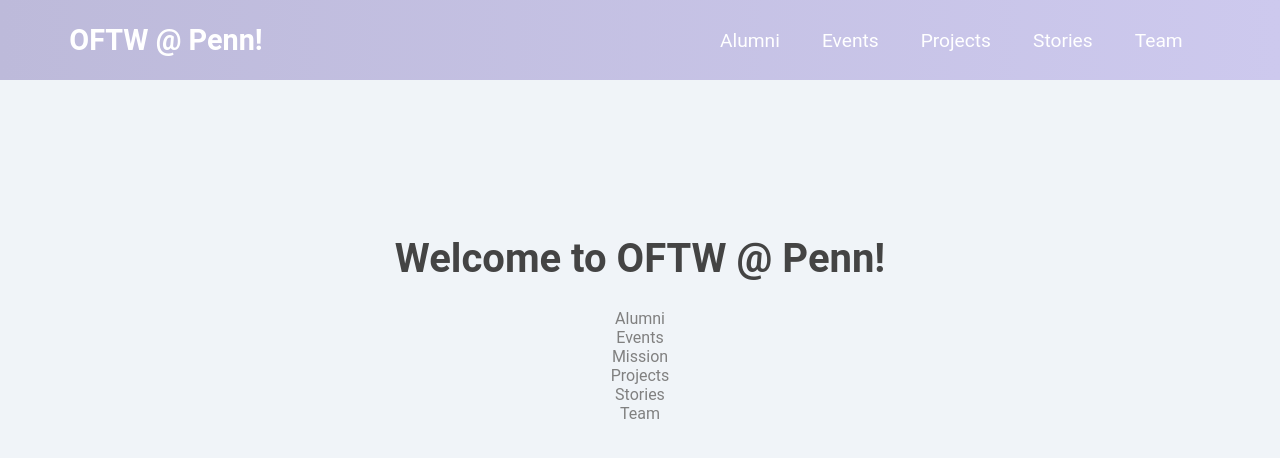
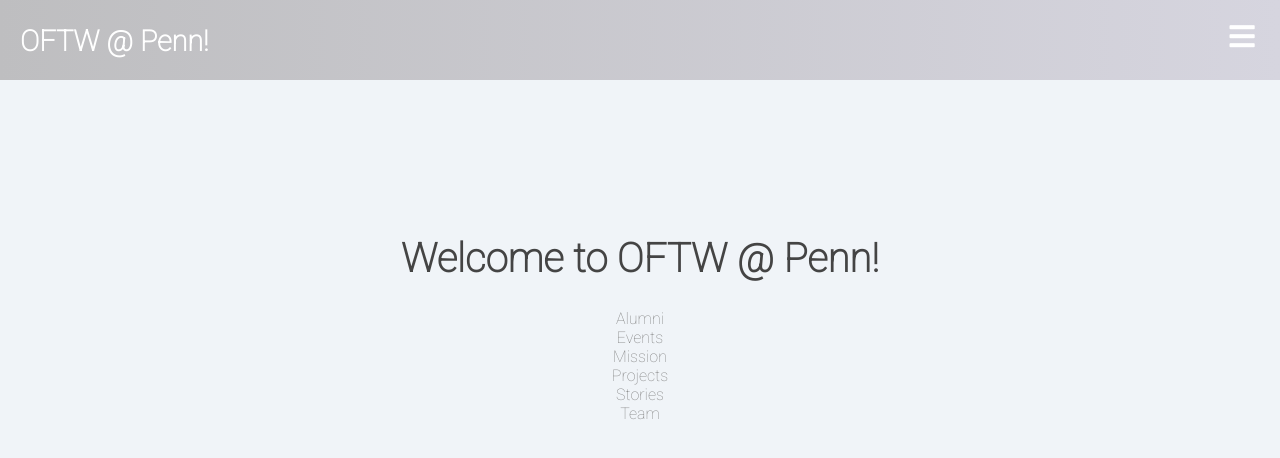
Before and after one commit to oftw-penn/chapter-website, a React (Create React App) app in the folder frontend/: page / in a window 1280 px wide. Shown: the top 458 px of the page. Built offline with nearby package versions, Linux system fonts and the light colour scheme.

Commit message:
fixed font, formatting, media sizing issue

```diff
--- a/frontend/public/index.html
+++ b/frontend/public/index.html
@@ -14,6 +14,8 @@
     <link rel="stylesheet" href="https://use.fontawesome.com/releases/v5.13.1/css/all.css" integrity="sha384-xxzQGERXS00kBmZW/6qxqJPyxW3UR0BPsL4c8ILaIWXva5kFi7TxkIIaMiKtqV1Q" crossorigin="anonymous">
     <link href="https://fonts.googleapis.com/css2?family=Montserrat&display=swap" rel="stylesheet">
 
+    <link rel="preconnect" href="https://fonts.gstatic.com">
+    <link href="https://fonts.googleapis.com/css2?family=Roboto:wght@100&display=swap" rel="stylesheet">
 
     <!--
       manifest.json provides metadata used when your web app is installed on a
--- a/frontend/src/components/navigation/Header.css
+++ b/frontend/src/components/navigation/Header.css
@@ -1,11 +1,12 @@
 .NavbarItems {
   /*background: linear-gradient(90deg, rgb(110, 94, 254) 0%, rgba(73,63,252,1) 100%);*/
-  background: linear-gradient(90deg, rgb(189, 186, 218) 0%, rgb(205, 201, 238) 100%);
+  background: linear-gradient(90deg, rgb(190, 190, 192) 0%, rgb(214, 213, 223) 100%);
   height: 80px;
   display: flex;
-  justify-content: center;
+  justify-content: start;
   align-items: center;
   font-size: 1.2rem;
+  font-family: Roboto, sans-serif;
 }
 
 .navbar-logo {
@@ -22,13 +23,15 @@
 
 .nav-menu {
   display: grid;
-  grid-template-columns: repeat(5, auto);
+  grid-template-columns: repeat(6, auto);
   grid-gap: 10px;
   list-style: none;
   text-align: center;
   width: 70vw;
   justify-content: end;
   margin-right: 2rem;
+
+
 }
 
 .nav-links {
@@ -38,7 +41,7 @@
 }
 
 .nav-links:hover {
-  background-color: #bec1e7;
+  background-color: #bebec0;
   border-radius: 4px;
   transition: all 0.2s ease-out;
 }
@@ -66,7 +69,7 @@
 }*/
 
 
-@media screen and (max-width: 960px) {
+@media screen and (max-width: 1500px) { /* max width could be 1500 px, for example. */
   .NavbarItems {
       position: relative;
   }
@@ -78,17 +81,22 @@
       height: 500px;
       position: absolute;
       top: 80px;
-      left: -100%;
+      right: 100%;
       opacity: 1;
       transition: all 0.5s ease;
   }
 
   .nav-menu.active {
-      background: #d9daf0;
-      left: 0;
+      background: #bebec0;
+      right: 0;
       opacity: 1;
       transition: all 0.5s ease;
       z-index: 1;
+      justify-content: right;
+      align-items: center;
+      width: 150px;
+      height: 600px;
+
   }
 
   .nav-links {
@@ -98,16 +106,24 @@
       display: table;
   }
 
-  .nav-links:hover {
-      background-color: #7577fa;
+  /*.nav-links:hover {
+      background-color: #5959a5;
       border-radius: 0;
-  }
+      width: 90px;
+      right: 0;
+
+  }*/
 
   .navbar-logo {
-      position: absolute;
+      position: fixed;
       top: 0;
       left: 0;
-      transform: translate(25%, 50%);
+      /*transform: translate(25%, 50%);*/
+
+      /*color: #fff;
+      justify-self: start;
+      margin-left: 20px;
+      cursor: pointer;*/
   }
 
   .menu-icon {
@@ -132,7 +148,7 @@
       margin: 2rem auto;
       border-radius: 4px;
       width: 80%;
-      background: #4ad9e4;
+      background: #bebec0;
       text-decoration: none;
       color: #fff;
       font-size: 1.5rem;
@@ -140,7 +156,7 @@
 
   .nav-links-mobile:hover {
       background: #fff;
-      color: #6568F4;
+      color: #bebec0;
       transition: 250ms;
   }
 
--- a/frontend/src/components/navigation/Header.tsx
+++ b/frontend/src/components/navigation/Header.tsx
@@ -1,44 +1,3 @@
-/*import React from 'react';
-import styled from 'styled-components';
-import { NavbarLink } from '../core/Link';
-
-const Content = styled.div`
-  height: 50px;
-  padding: 20px;
-  text-align: center;
-`;
-
-const LeftHeader = styled(NavbarLink)`
-  float: left;
-  margin-left: 50px;
-  font-weight: bold;
-`;
-
-const RightHeader = styled(NavbarLink)`
-  float: right;
-  margin-right: 50px;
-`;
-
-// Note: Can also create a center header with simply display: inline-block
-
-function Header() {
-  return (
-    <Content>
-      <nav>
-        <LeftHeader to="/">
-          OFTW @ Penn
-        </LeftHeader>
-        <RightHeader to="/roadmap">
-          Manifesto
-        </RightHeader>
-      </nav>
-    </Content>
-  );
-}
-
-export default Header;
-*/
-
 import React, { Component } from 'react';
 import { MenuItems } from "./MenuItems"
 //import { Button } from "../Button"
@@ -55,7 +14,7 @@
     render() {
         return(
             <nav className="NavbarItems">
-                <h1 className="navbar-logo">OFTW @ Penn!{/*<i className="fab fa-react"></i>*/}</h1>
+                <h1 className="navbar-logo">OFTW @ Penn!{}</h1>
                 <div className="menu-icon" onClick={this.handleClick}>
                     <i className={this.state.clicked ? 'fas fa-times' : 'fas fa-bars'}></i>
                 </div>
@@ -70,7 +29,7 @@
                         )
                     })}
                 </ul>
-                {/*<Button>Sign Up</Button>*/}
+                {}
             </nav>
         )
     }
--- a/frontend/src/components/navigation/MenuItems.js
+++ b/frontend/src/components/navigation/MenuItems.js
@@ -25,6 +25,11 @@
     url: '#',
     cName: 'nav-links'
   },
+  {
+    title: 'Mission',
+    url: '#',
+    cName: 'nav-links'
+  }
   /*{
       title: 'Sign up',
       url: '#',
```
